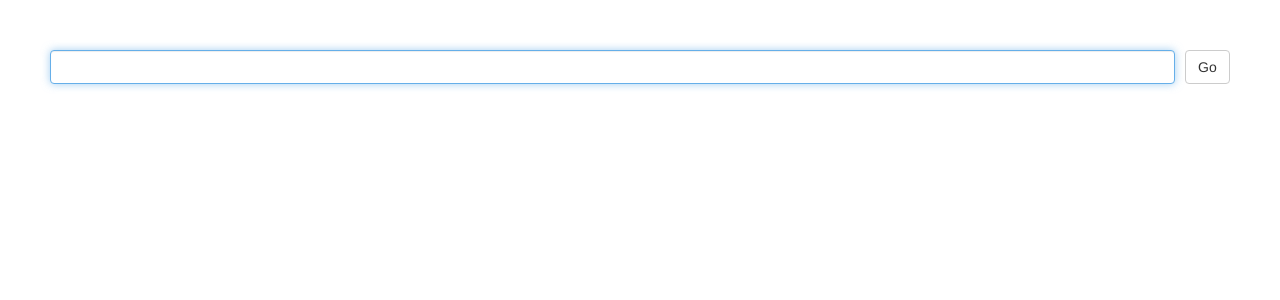
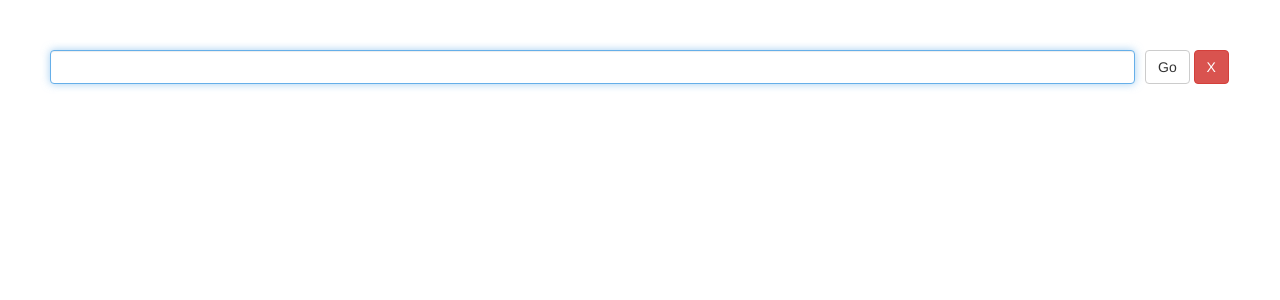
Before and after one commit to Abel-Liu/Abel-Liu.github.io, a Jekyll site: the page s/vip_video.html, which Jekyll copies as it is, in a window 1280 px wide. Shown: the top 300 px of the page. Built offline with Jekyll 4.4.1, drawn with Linux system fonts in a browser that asks for light colours; nearby versions of some CDN libraries.

Commit message:
vip video

```diff
--- a/s/vip_video.html
+++ b/s/vip_video.html
@@ -21,7 +21,7 @@
     }
 
     #txt {
-        width: calc(100% - 55px);
+        width: calc(100% - 95px);
         float: left;
         margin-right: 10px;
     }
@@ -34,7 +34,10 @@
     <div class="mcontainer">
         <div style="margin-bottom: 20px;">
             <input type="text" class="form-control" autofocus id="txt">
-            <button class="btn btn-default" onclick="go();">Go</button>
+            <div style="">
+                <button class="btn btn-default" onclick="go();">Go</button>
+                <button class="btn btn-danger" onclick="cleartxt();">X</button>
+            </div>
         </div>
         <div>
             <ul class="list-group" id="result">
```
Also changed, not shown: other parts of s/vip_video.html (+4 -0 lines).
